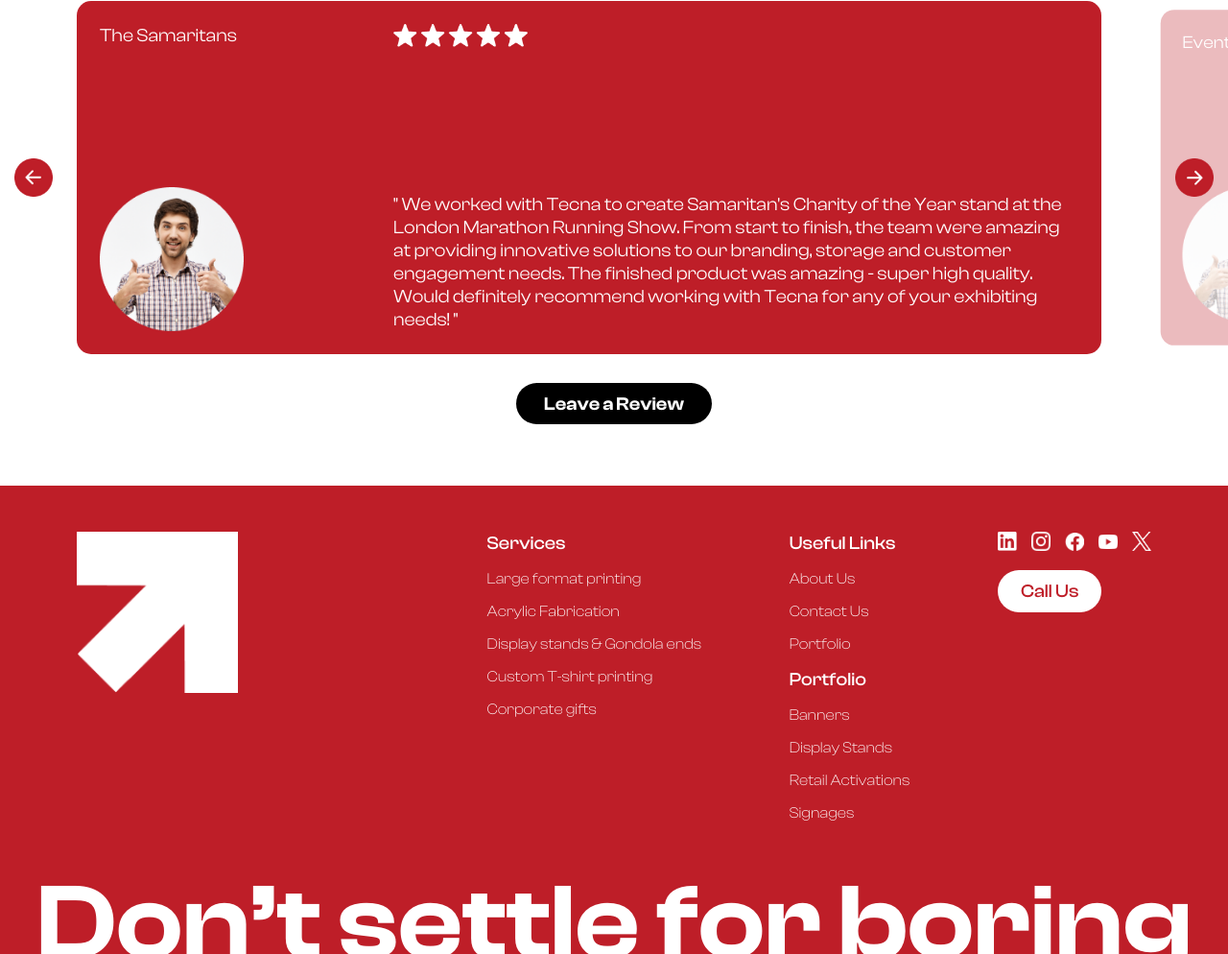
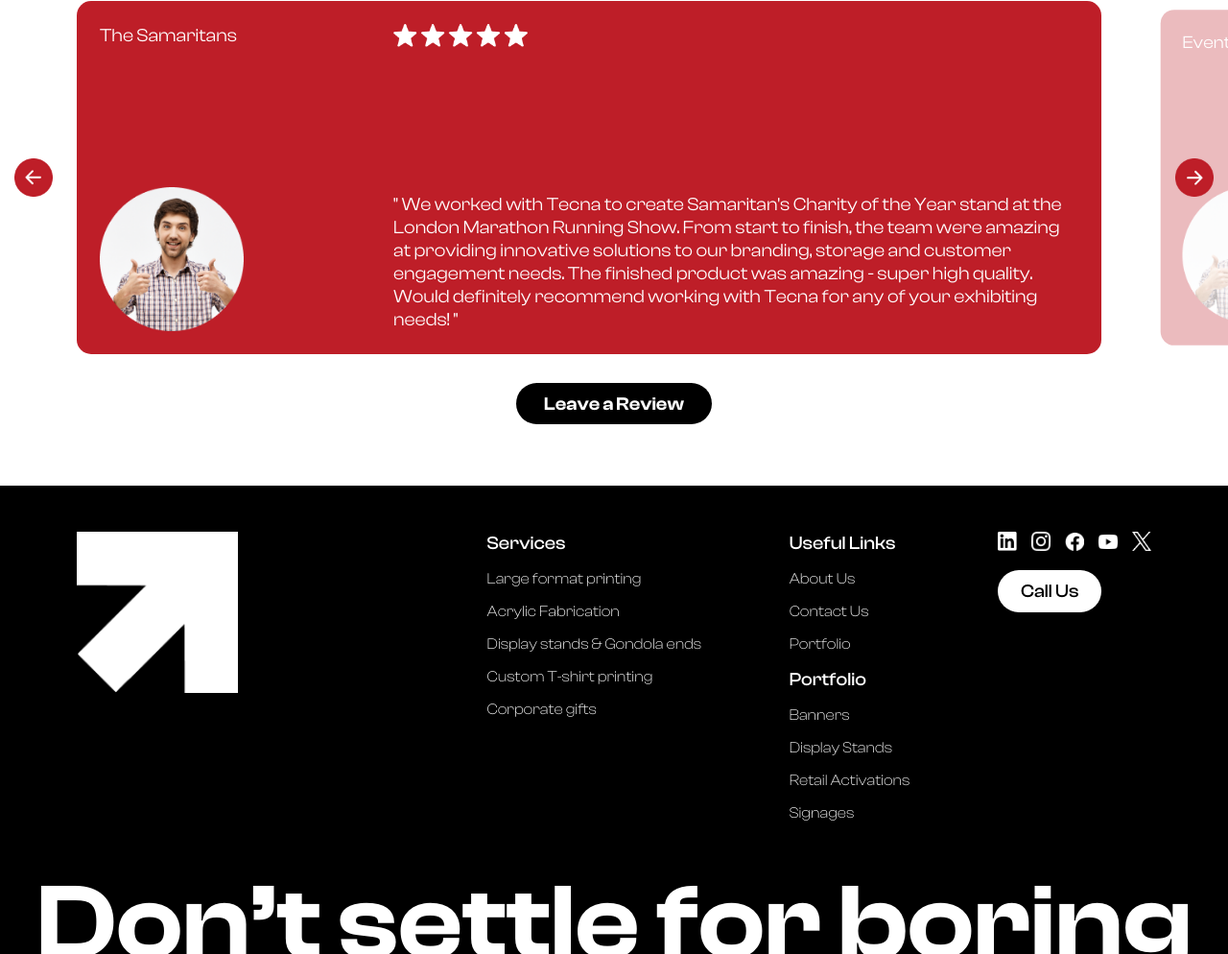
Before and after one commit to techstitch/nichestaradvertising, a plain HTML site: page index.html in a window 1280 px wide. Shown: the part 8629-9623 px from the top of the page at 96% size. Drawn offline with nearby package versions, Linux system fonts and the light colour scheme; some packages are replaced by stand-ins of ours; a script that the page names is missing.

Commit message:
home page

```diff
--- a/Styles/footer.css
+++ b/Styles/footer.css
@@ -1,5 +1,5 @@
 footer{
-    background-color: #BE1E28;
+    background-color: #000;
 
 }
 footer .page-width {
@@ -64,7 +64,7 @@
 
 .call-cta-footer {
     background-color: #fff;
-    color: #BE1E28;
+    color: #000;
     padding: .6rem 1.5rem;
     font-weight: 500;
     border-radius: 2000px;
```
